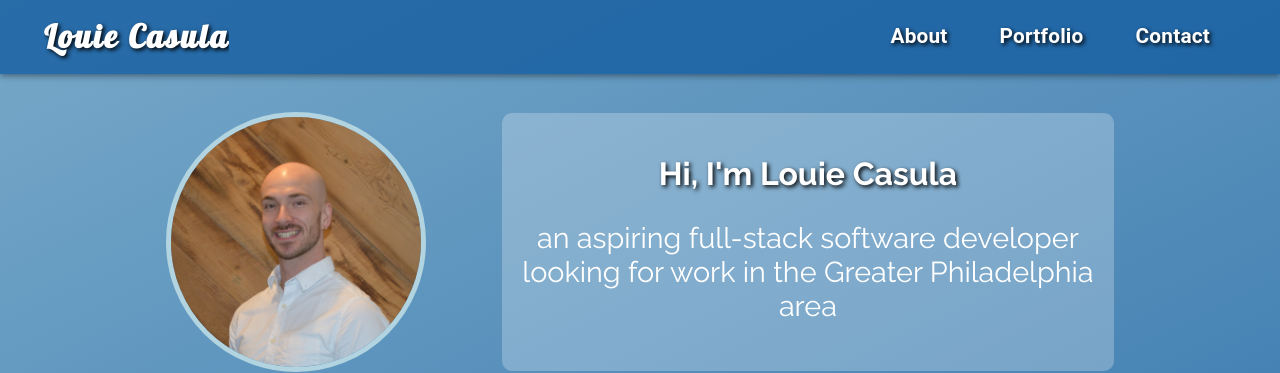
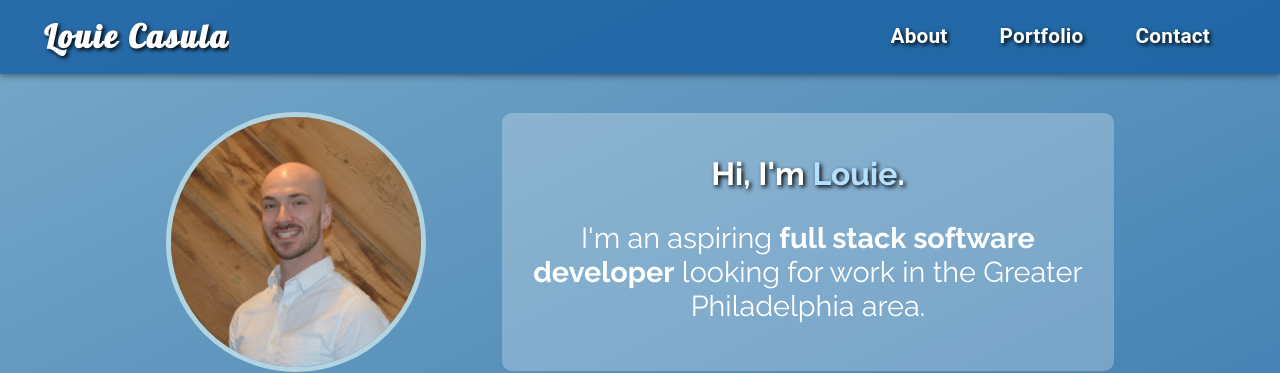
Before and after one commit to louiecasula/Portfolio, a React (Create React App) app: page / in a window 1280 px wide. Shown: the top 373 px of the page. Built offline with nearby package versions, Linux system fonts and the light colour scheme; a web font is replaced by a local one.

Commit message:
Re-styled Greeting page.

```diff
--- a/src/pages/Greeting.css
+++ b/src/pages/Greeting.css
@@ -17,3 +17,7 @@
     height: 250px;
     object-fit: cover;
 }
+
+#name {
+    color: #B5DFFF;
+}
--- a/src/pages/Greeting.js
+++ b/src/pages/Greeting.js
@@ -7,8 +7,8 @@ function Greeting() {
         <div className="greeting-block">
             <img className="greeting-image" src={LouieHeadshot} alt="Louie's headshot"/>
             <div className="text-container">
-                <h1>Hi, I'm Louie Casula</h1>
-                <p>an aspiring full-stack software developer looking for work in the Greater Philadelphia area</p>
+                <h1>Hi, I'm <span id="name">Louie</span>.</h1>
+                <p>I'm an aspiring <b>full stack software developer</b> looking for work in the Greater Philadelphia area.</p>
             </div>
         </div>
     )
```
